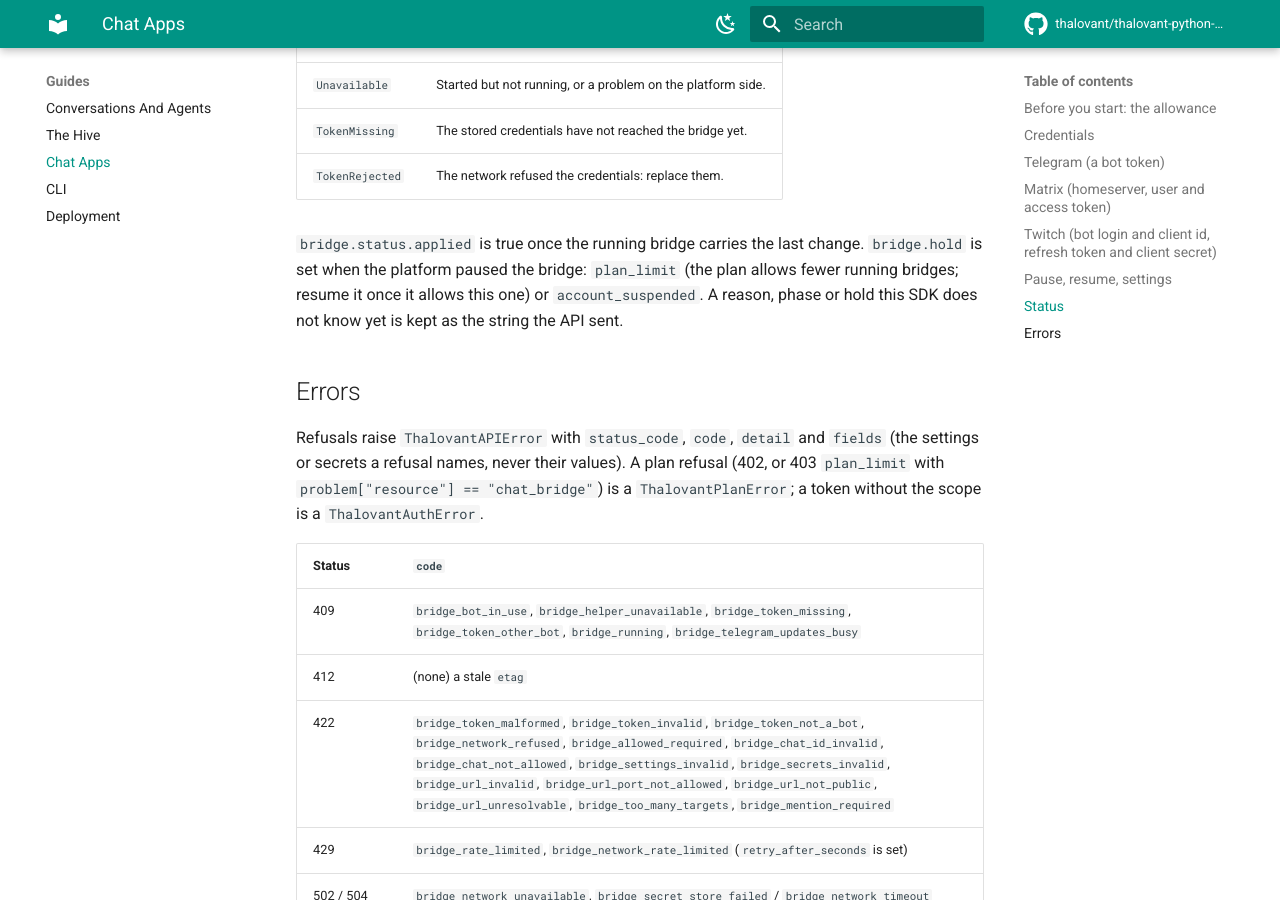
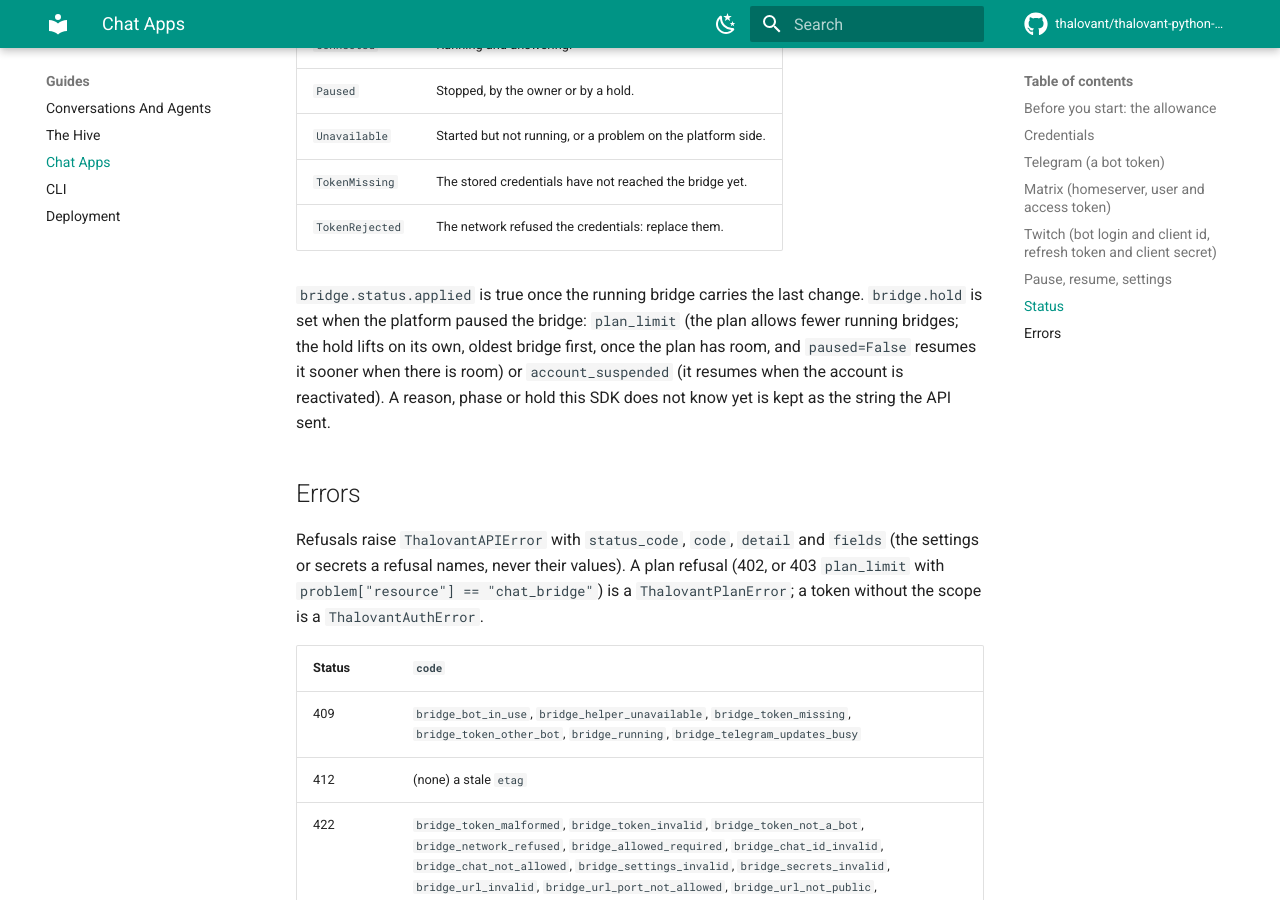
Before and after one commit to thalovant/thalovant-python-sdk, an MkDocs documentation site: the page built from docs/guides/chat-apps.md, in a window 1280 px wide and 900 px high, scrolled down 2743 px. Built offline with MkDocs 1.6.1 and Material for MkDocs 9.7.7, drawn with Linux system fonts in a browser that asks for light colours; comment, search, counter and statistics services are not loaded; some of the changed text lies outside the part shown.

Commit message:
Docs: a plan_limit hold lifts on its own; Mattermost takes a url setting
Co-Authored-By: Claude Opus 5.5 <noreply@anthropic.com>

```diff
--- a/docs/guides/chat-apps.md
+++ b/docs/guides/chat-apps.md
@@ -60,7 +60,9 @@ api.send_bridge_test_message(bridge.id, bridge.allowed[0].id)
 
 The first non-empty `allowed` starts the bridge. Discord works the same way
 with its bot token; a Discord bridge always answers only what mentions it
-(`connector.options.require_mention_fixed`).
+(`connector.options.require_mention_fixed`). Mattermost takes its bot token
+too, plus the server's address as a setting:
+`create_bridge(hub_id, "mattermost", token=..., settings={"url": "https://chat.example.com"})`.
 
 ## Matrix (homeserver, user and access token)
 
@@ -125,8 +127,10 @@ Word a bridge's state from `bridge.status.reason`:
 
 `bridge.status.applied` is true once the running bridge carries the last
 change. `bridge.hold` is set when the platform paused the bridge:
-`plan_limit` (the plan allows fewer running bridges; resume it once it allows
-this one) or `account_suspended`. A reason, phase or hold this SDK does not
+`plan_limit` (the plan allows fewer running bridges; the hold lifts on its
+own, oldest bridge first, once the plan has room, and `paused=False` resumes
+it sooner when there is room) or `account_suspended` (it resumes when the
+account is reactivated). A reason, phase or hold this SDK does not
 know yet is kept as the string the API sent.
 
 ## Errors
```
Also changed, not shown: FAQ.md (+1 -1 lines), 1 other file.
